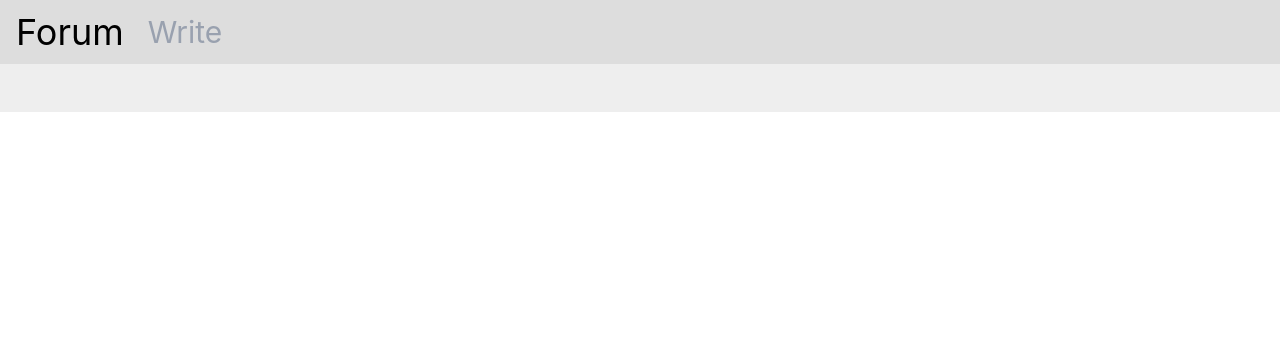
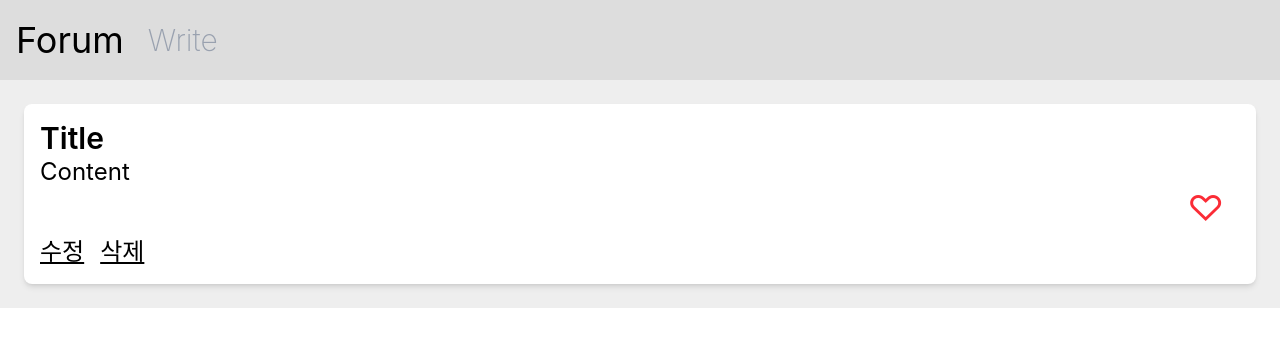
Before and after one commit to siwon-lab/Forum, a React (Vite) app: page / in a window 1280 px wide. Shown: the top 346 px of the page. Built offline with nearby package versions, Linux system fonts and the light colour scheme.

Commit message:
feat: improve UI, update README, sync state with localStorage

```diff
--- a/src/App.jsx
+++ b/src/App.jsx
@@ -15,12 +15,14 @@ function App() {
 
 	return (
 		<>
-			<nav className="w-full h-16 bg-[#ddd] flex items-center">
+			<nav className="w-full h-20 bg-[#ddd] flex items-center">
 				<Link to="/">
 					<h1 className="text-4xl mx-4">Forum</h1>
 				</Link>
 				<Link to="/write">
-					<h1 className="text-3xl mx-2 text-gray-400">Write</h1>
+					<h1 className="text-3xl text-gray-400 font-extralight ml-2 hover:text-black transition-colors">
+						Write
+					</h1>
 				</Link>
 			</nav>
 
@@ -28,7 +30,7 @@ function App() {
 				<Route
 					path="/"
 					element={
-						<div className="w-full bg-[#eee] p-6">
+						<div className="w-full bg-[#eee] px-6 py-2">
 							{posts.map((post) => (
 								<Card post={post} key={post.id} />
 							))}
@@ -54,7 +56,7 @@ function Card({ post }) {
 	}, [posts]);
 
 	return (
-		<div className="w-full min-h-40 p-4 my-4 bg-white rounded-lg shadow-md">
+		<div className="w-full min-h-40 p-4 my-4 bg-white rounded-lg shadow-md hover:shadow-lg transition-shadow ">
 			<h2 className="text-3xl font-semibold">{post.title}</h2>
 			<p className="text-2xl">{post.content}</p>
 			<div className="flex">
--- a/src/pages/Edit.jsx
+++ b/src/pages/Edit.jsx
@@ -16,7 +16,7 @@ export default function Edit() {
 
 	return (
 		<div className="w-full bg-[#eee] p-6">
-			<h2 className="text-3xl font-bold mb-8">Edit</h2>
+			<h2 className="text-3xl font-bold mb-6">Edit</h2>
 			<form
 				autoComplete="off"
 				onSubmit={(e) => {
--- a/src/pages/Write.jsx
+++ b/src/pages/Write.jsx
@@ -14,7 +14,7 @@ export default function Write() {
 
 	return (
 		<div className="w-full bg-[#eee] p-6">
-			<h2 className="text-3xl font-bold mb-8">Write</h2>
+			<h2 className="text-3xl font-bold mb-6">Write</h2>
 			<form
 				onSubmit={(e) => {
 					e.preventDefault();
--- a/src/store.js
+++ b/src/store.js
@@ -1,10 +1,12 @@
 import { configureStore, createSlice } from '@reduxjs/toolkit';
 
-let posts = createSlice({
+const posts = createSlice({
 	name: 'posts',
 	initialState: () => {
 		const saved = localStorage.getItem('posts');
-		return saved ? JSON.parse(saved) : [];
+		return saved
+			? JSON.parse(saved)
+			: [{ id: 0, title: 'Title', content: 'Content', liked: false }];
 	},
 	reducers: {
 		write(state, action) {
@@ -30,6 +32,12 @@ let posts = createSlice({
 
 export const { write, remove, like, edit } = posts.actions;
 
-export default configureStore({
+const store = configureStore({
 	reducer: { posts: posts.reducer },
 });
+
+store.subscribe(() => {
+	localStorage.setItem('posts', JSON.stringify(store.getState().posts));
+});
+
+export default store;
```
Also changed, not shown: 1 other file (tests, documents, lock files or other folders).
